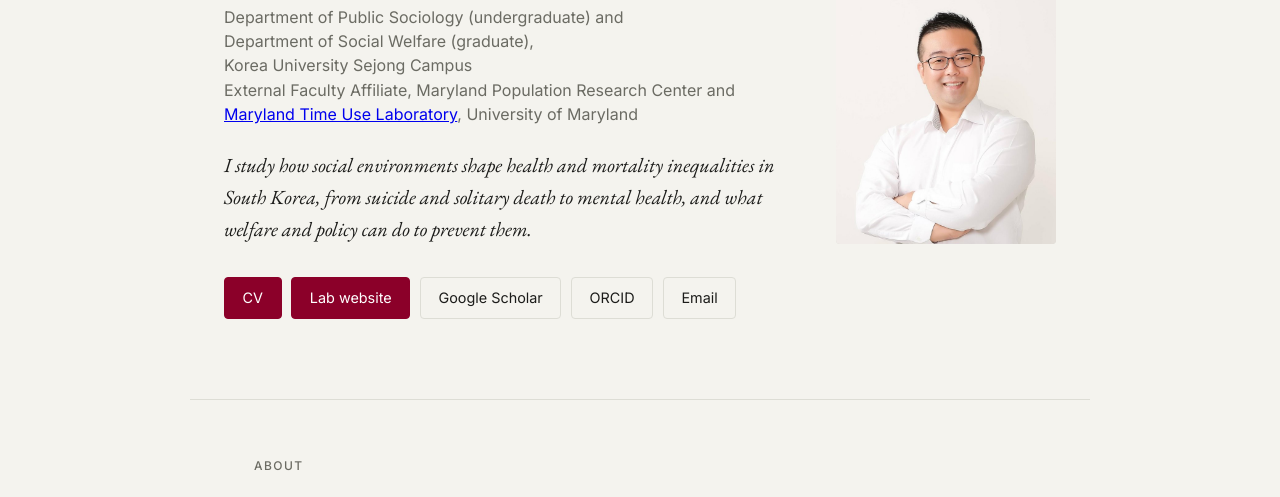
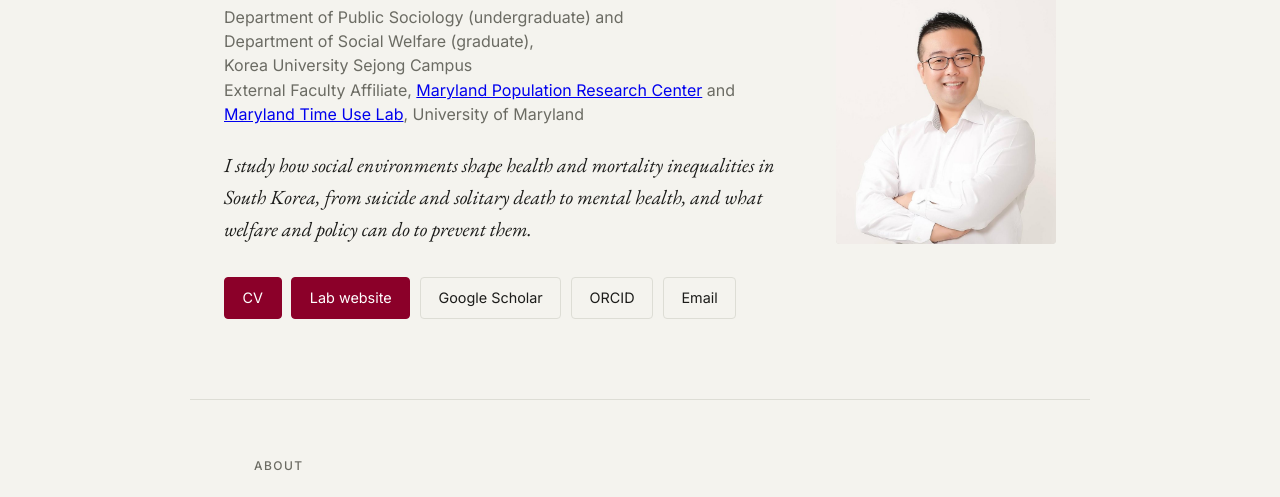
Before and after one commit to poryma/poryma.github.io, a plain HTML site: page index.html in a window 1280 px wide. Shown: the part 261-758 px from the top of the page. Drawn offline with nearby package versions, Linux system fonts and the light colour scheme.

Commit message:
Link MPRC and use Maryland Time Use Lab name
Co-Authored-By: Claude Opus 5.5 <noreply@anthropic.com>

```diff
--- a/index.html
+++ b/index.html
@@ -257,7 +257,7 @@
     <h1>Jaein Lee</h1>
     <p class="position">Assistant Professor</p>
     <p class="position">Department of Public Sociology (undergraduate) and<br>Department of Social Welfare (graduate),<br>Korea University Sejong Campus</p>
-    <p class="position">External Faculty Affiliate, Maryland Population Research Center and <a href="https://socy.umd.edu/research/maryland-time-use-laboratory/people">Maryland Time Use Laboratory</a>, University of Maryland</p>
+    <p class="position">External Faculty Affiliate, <a href="https://www.popcenter.umd.edu/people">Maryland Population Research Center</a> and <a href="https://socy.umd.edu/research/maryland-time-use-laboratory/people">Maryland Time Use Lab</a>, University of Maryland</p>
     <p class="tagline">I study how social environments shape health and mortality inequalities in South Korea, from suicide and solitary death to mental health, and what welfare and policy can do to prevent them.</p>
     <div class="btn-row">
       <a class="btn btn-filled" href="cv.html">CV</a>
```
